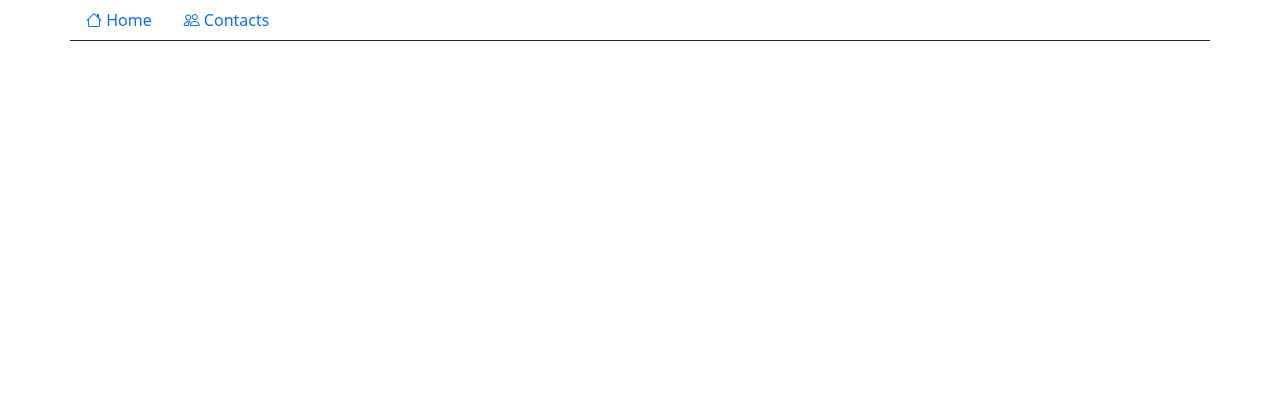
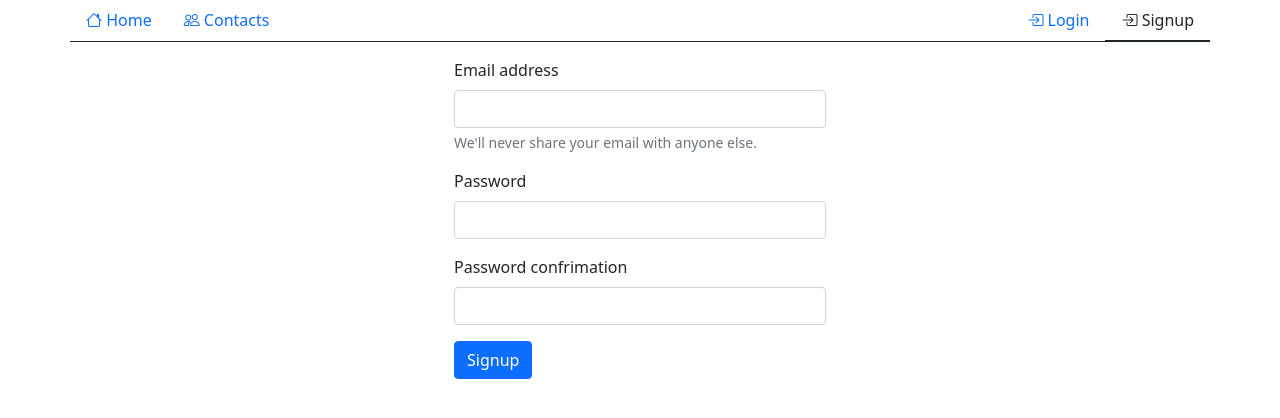
Before and after one commit to TarasBalem/contacts, a React (Create React App) app: page /signup in a window 1280 px wide. Shown: the top 418 px of the page. Built offline with nearby package versions, Linux system fonts and the light colour scheme.

Commit message:
ready lazy, add login page and signup page

```diff
--- a/src/App.jsx
+++ b/src/App.jsx
@@ -1,11 +1,17 @@
-import React from "react";
+import React, {lazy, Suspense} from "react";
 import {Switch, Route} from "react-router-dom";
 import Navigation from "components/Navigation";
-import ContactsPage from "pages/ContactsPage";
-import HomePage from "pages/HomePage";
+import Spinner from "components/Spinner";
+
+const ContactsPage = lazy(() => import("pages/ContactsPage"));
+const HomePage = lazy(() => import("pages/HomePage"));
+const LoginPage = lazy(() => import("pages/LoginPage"));
+const SignupPage = lazy(() => import("pages/SignupPage"));
+const PageNotFound = lazy(() => import("components/PageNotFound"));
 
 const App = () => {
   return (
+    <Suspense fallback={<Spinner />}>
       <div className="container">
         <Navigation />
         <Switch>
@@ -15,8 +21,18 @@ const App = () => {
           <Route path="/contacts">
             <ContactsPage />
           </Route>
+          <Route path="/login">
+            <LoginPage />
+          </Route>
+          <Route path="/signup">
+            <SignupPage />
+          </Route>
+          <Route default>
+            <PageNotFound />
+          </Route>
         </Switch>
       </div>
+    </Suspense>
   );
 };
 
--- a/src/components/Navigation.jsx
+++ b/src/components/Navigation.jsx
@@ -4,13 +4,21 @@ import {NavLink} from "react-router-dom";
 const Navigation = () => {
   return (
     <div className="row pb-3">
-      <nav className="nav">
-        <NavLink to="/" exact className="nav-link">
+      <nav className="nav d-flex bd-highlight pe-0">
+        <NavLink to="/" exact className="nav-link bd-highlight">
           <i className="bi bi-house" /> Home
         </NavLink>
-        <NavLink to="/contacts" className="nav-link">
+        <NavLink to="/contacts" className="nav-link bd-highlight">
           <i className="bi bi-people" /> Contacts
         </NavLink>
+        <div className="ms-auto bd-highlight d-flex">
+          <NavLink to="/login" className="nav-link ">
+            <i className="bi bi-box-arrow-in-right" /> Login
+          </NavLink>
+          <NavLink to="/signup" className="nav-link ">
+            <i className="bi bi-box-arrow-in-right" /> Signup
+          </NavLink>
+        </div>
       </nav>
     </div>
   );
--- /dev/null
+++ b/src/components/PageNotFound.jsx
@@ -0,0 +1,7 @@
+import React from "react";
+
+const PageNotFound = () => {
+  return <h1>Page not found</h1>;
+};
+
+export default PageNotFound;
--- a/src/pages/ContactsPage/components/ContactForm.jsx
+++ b/src/pages/ContactsPage/components/ContactForm.jsx
@@ -46,7 +46,7 @@ const ContactForm = ({saveContact, selectedContact}) => {
     setErrors({...errors, [e.target.name]: ""});
   };
 
-  const handleSubmit = async (e) => {
+  const handleSubmit = (e) => {
     e.preventDefault();
     const errors = validate(formData);
     setErrors(errors);
--- a/src/pages/ContactsPage/index.jsx
+++ b/src/pages/ContactsPage/index.jsx
@@ -1,6 +1,5 @@
 import React, {useState, useEffect, useMemo} from "react";
 import {Route, Link} from "react-router-dom";
-import {generate as id} from "shortid";
 import ContactContext from "contexts/ContactContext";
 import ContactsList from "pages/ContactsPage/components/ContactsList";
 import ContactForm from "pages/ContactsPage/components/ContactForm";
@@ -9,7 +8,6 @@ import Filter from "components/Filter";
 import Spinner from "components/Spinner";
 import ErrorMessage from "components/ErrorMessage";
 import api from "api";
-import {sleep} from "utils";
 
 const ContactsPage = () => {
   const [contacts, setContacts] = useState([]);
--- /dev/null
+++ b/src/pages/LoginPage/components/LoginForm.jsx
@@ -0,0 +1,54 @@
+import React, {useState} from "react";
+
+const LoginForm = () => {
+  const [loginForm, setLoginForm] = useState({
+    email: "",
+    password: "",
+  });
+
+  const handleChange = (e) => {
+    setLoginForm({...loginForm, [e.target.name]: e.target.value});
+  };
+
+  const handleSubmit = (e) => {
+    e.preventDefault();
+    console.log(loginForm);
+  };
+
+  return (
+    <form className="col-4 mx-auto" onSubmit={handleSubmit}>
+      <div className="mb-3">
+        <label htmlFor="email" className="form-label">
+          Email address
+        </label>
+        <input
+          id="email"
+          name="email"
+          onChange={handleChange}
+          type="email"
+          className="form-control"
+        />
+        <div className="form-text">
+          We'll never share your email with anyone else.
+        </div>
+      </div>
+      <div className="mb-3">
+        <label htmlFor="password" className="form-label">
+          Password
+        </label>
+        <input
+          id="password"
+          name="password"
+          onChange={handleChange}
+          type="password"
+          className="form-control"
+        />
+      </div>
+      <button type="submit" className="btn btn-primary">
+        Log in
+      </button>
+    </form>
+  );
+};
+
+export default LoginForm;
--- /dev/null
+++ b/src/pages/LoginPage/index.jsx
@@ -0,0 +1,12 @@
+import React from "react";
+import LoginForm from "pages/LoginPage/components/LoginForm";
+
+const LoginPage = () => {
+  return (
+    <div>
+      <LoginForm />
+    </div>
+  );
+};
+
+export default LoginPage;
--- /dev/null
+++ b/src/pages/SignupPage/components/SignupForm.jsx
@@ -0,0 +1,66 @@
+import React, {useState} from "react";
+
+const SignupForm = () => {
+  const [loginForm, setLoginForm] = useState({
+    email: "",
+    password: "",
+    passwordConfirmation: "",
+  });
+
+  const handleChange = (e) => {
+    setLoginForm({...loginForm, [e.target.name]: e.target.value});
+  };
+
+  const handleSubmit = (e) => {
+    e.preventDefault();
+    console.log(loginForm);
+  };
+  return (
+    <form className="col-4 mx-auto" onSubmit={handleSubmit}>
+      <div className="mb-3">
+        <label htmlFor="email" className="form-label">
+          Email address
+        </label>
+        <input
+          id="email"
+          name="email"
+          onChange={handleChange}
+          type="email"
+          className="form-control"
+        />
+        <div className="form-text">
+          We'll never share your email with anyone else.
+        </div>
+      </div>
+      <div className="mb-3">
+        <label htmlFor="password" className="form-label">
+          Password
+        </label>
+        <input
+          id="password"
+          name="password"
+          onChange={handleChange}
+          type="password"
+          className="form-control"
+        />
+      </div>
+      <div className="mb-3">
+        <label htmlFor="password" className="form-label">
+          Password confrimation
+        </label>
+        <input
+          id="passwordConfirmation"
+          name="passwordConfirmation"
+          onChange={handleChange}
+          type="password"
+          className="form-control"
+        />
+      </div>
+      <button type="submit" className="btn btn-primary">
+        Signup
+      </button>
+    </form>
+  );
+};
+
+export default SignupForm;
--- /dev/null
+++ b/src/pages/SignupPage/index.jsx
@@ -0,0 +1,12 @@
+import React from "react";
+import SignupForm from "pages/SignupPage/components/SignupForm";
+
+const SignupPage = () => {
+  return (
+    <div>
+      <SignupForm />
+    </div>
+  );
+};
+
+export default SignupPage;
```
Lines whose indentation alone changed are shown as unchanged.
